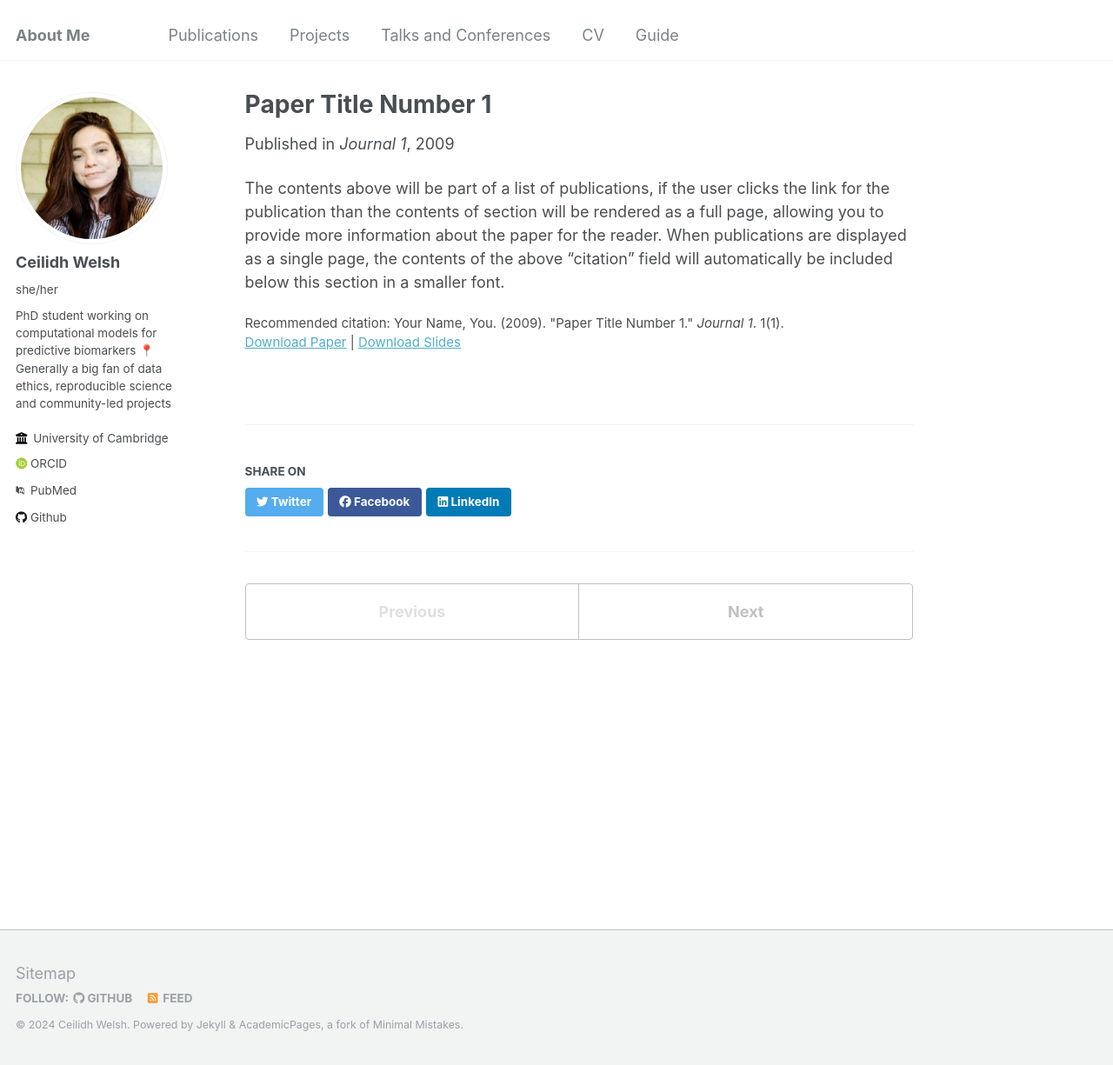
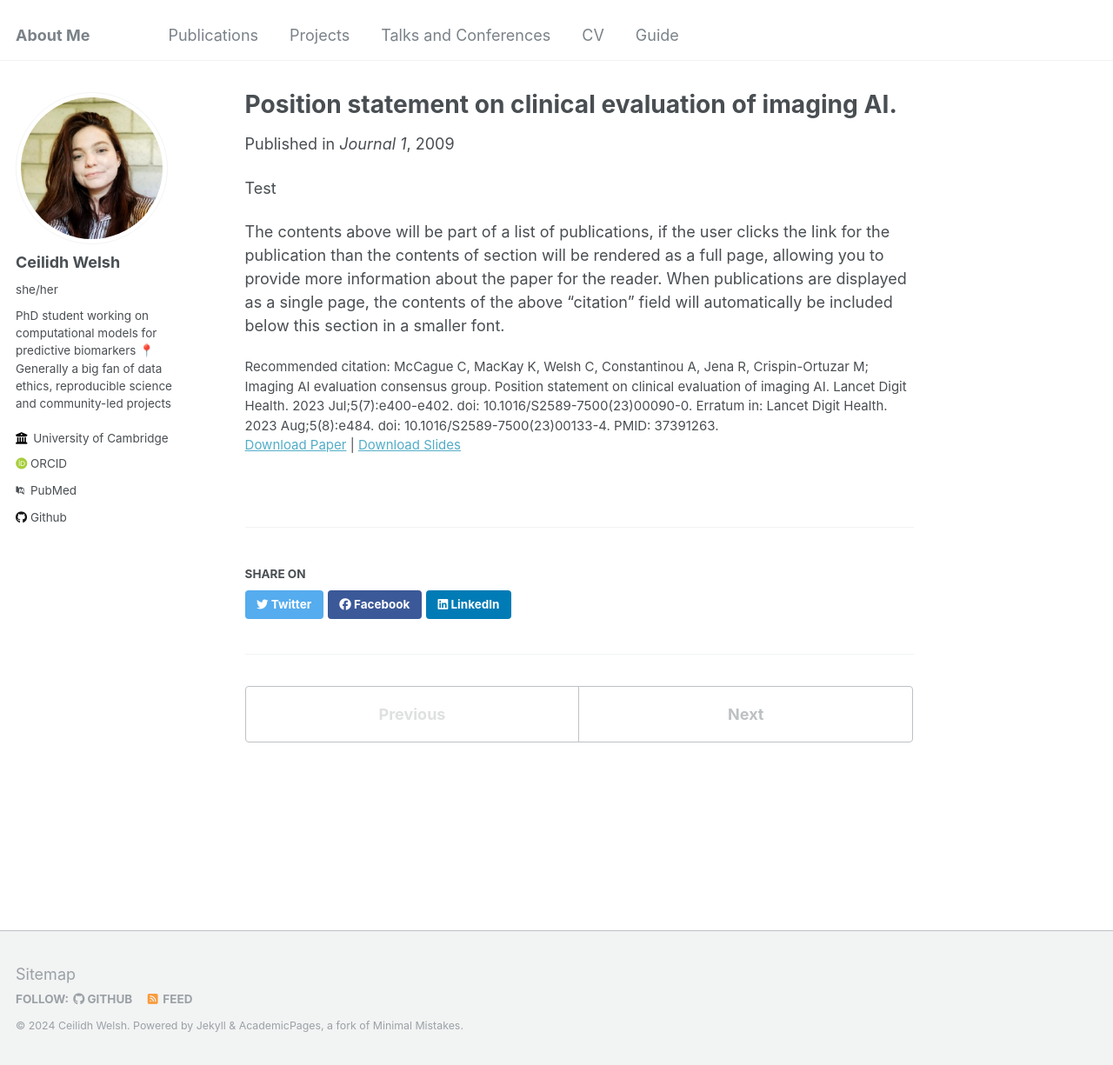
Before and after one commit to CeilidhWelsh/CeilidhWelsh.github.io, a Jekyll site: the page built from _publications/2009-10-01-paper-title-number-1.md, in a window 1280 px wide and 1225 px high. Shown: the whole window at 87% size. Built offline with Jekyll 4.4.1, drawn with Linux system fonts in a browser that asks for light colours; some web fonts are replaced.

Commit message:
testing publication 1

```diff
--- a/_publications/2009-10-01-paper-title-number-1.md
+++ b/_publications/2009-10-01-paper-title-number-1.md
@@ -1,13 +1,15 @@
 ---
-title: "Paper Title Number 1"
+title: "Position statement on clinical evaluation of imaging AI."
 collection: publications
 permalink: /publication/2009-10-01-paper-title-number-1
 excerpt: 'This paper is about the number 1. The number 2 is left for future work.'
 date: 2009-10-01
 venue: 'Journal 1'
 slidesurl: 'http://academicpages.github.io/files/slides1.pdf'
-paperurl: 'http://academicpages.github.io/files/paper1.pdf'
-citation: 'Your Name, You. (2009). &quot;Paper Title Number 1.&quot; <i>Journal 1</i>. 1(1).'
+paperurl: 'https://pubmed.ncbi.nlm.nih.gov/37391263/'
+citation: 'McCague C, MacKay K, Welsh C, Constantinou A, Jena R, Crispin-Ortuzar M; Imaging AI evaluation consensus group. Position statement on clinical evaluation of imaging AI. Lancet Digit Health. 2023 Jul;5(7):e400-e402. doi: 10.1016/S2589-7500(23)00090-0. Erratum in: Lancet Digit Health. 2023 Aug;5(8):e484. doi: 10.1016/S2589-7500(23)00133-4. PMID: 37391263.'
 ---
 
+Test
+
 The contents above will be part of a list of publications, if the user clicks the link for the publication than the contents of section will be rendered as a full page, allowing you to provide more information about the paper for the reader. When publications are displayed as a single page, the contents of the above "citation" field will automatically be included below this section in a smaller font.
```
